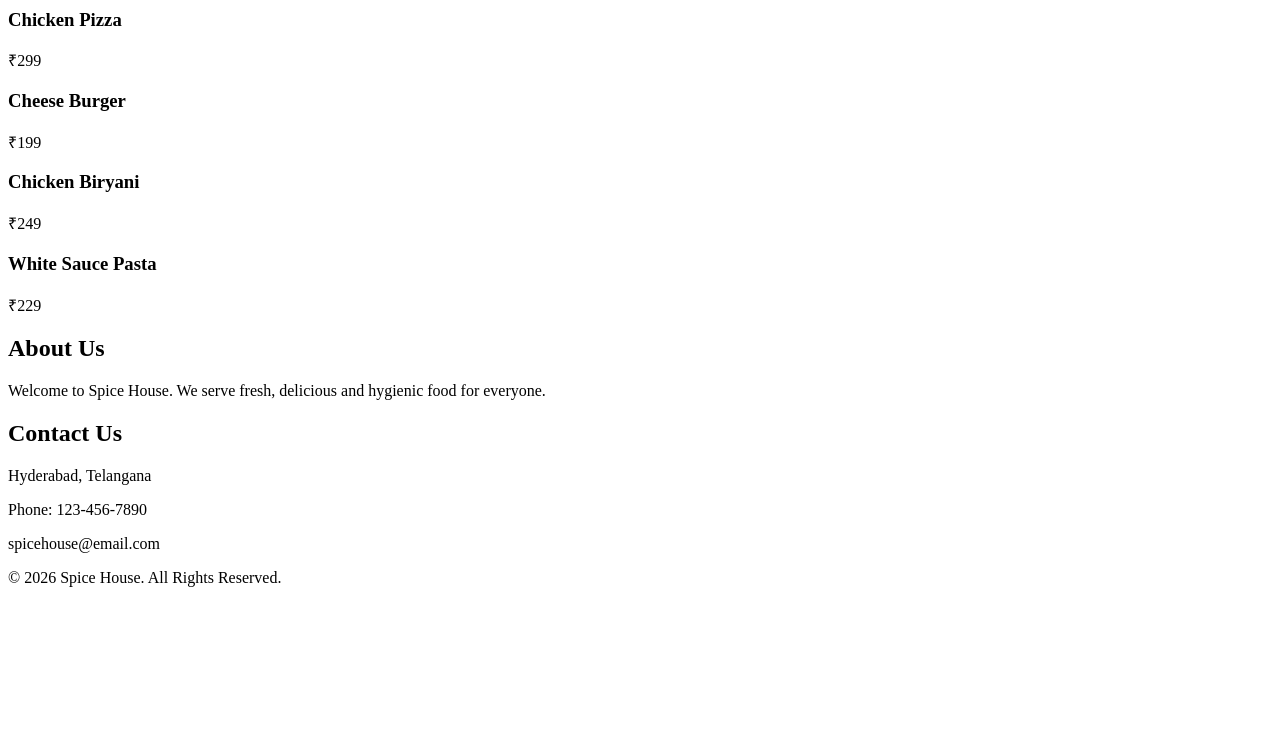
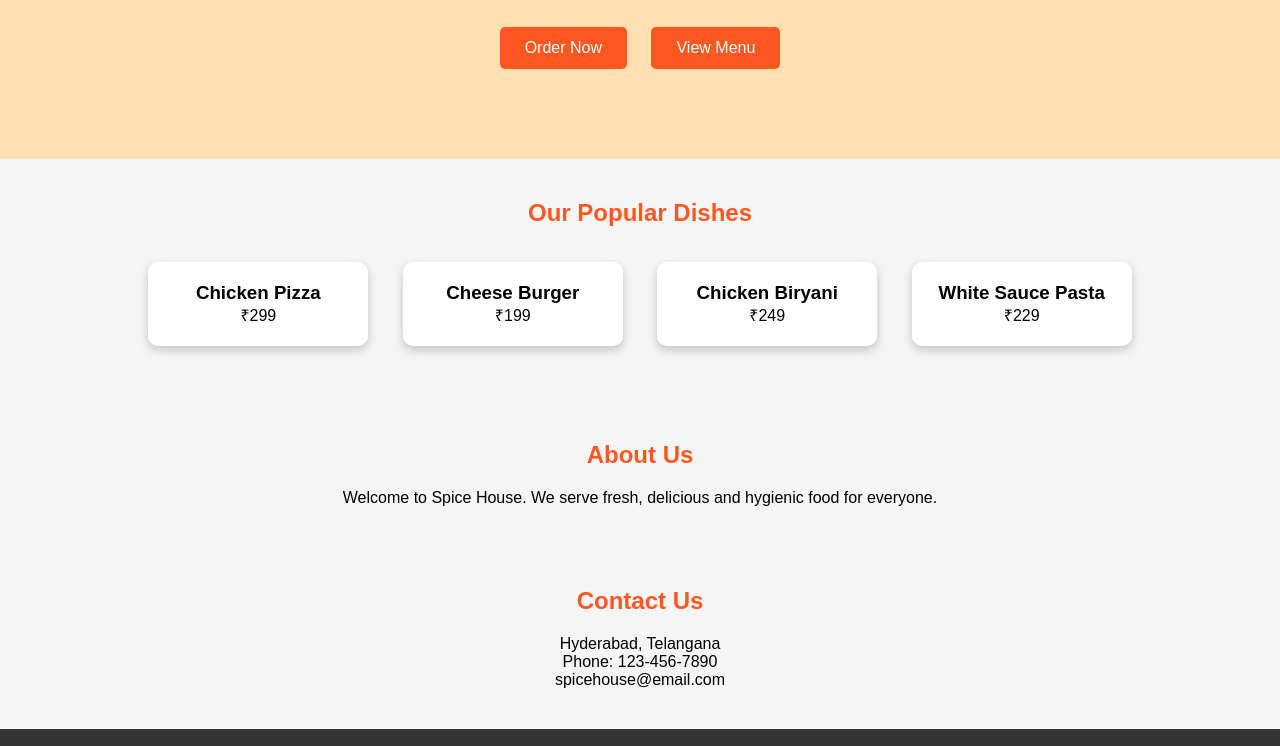
Before and after one commit to aravindhbeenaveni02-dev/restaurant-website, a plain HTML site: page index.html in a window 1280 px wide. Shown: the part 281-1027 px from the top of the page. Before the commit the page ends 884 px from the top, so only its background shows below. Drawn offline with Linux system fonts and the light colour scheme.

Commit message:
Update stylesheet link in index.html

```diff
--- a/index.html
+++ b/index.html
@@ -4,7 +4,7 @@
         <title>
             Spice House Restaurant
         </title>
-    <link rel="stylesheet" href="./Spice House Restaurant_files/style.css"></head>
+    <link rel="stylesheet" href="style.css"></head>
 
 
 
```
